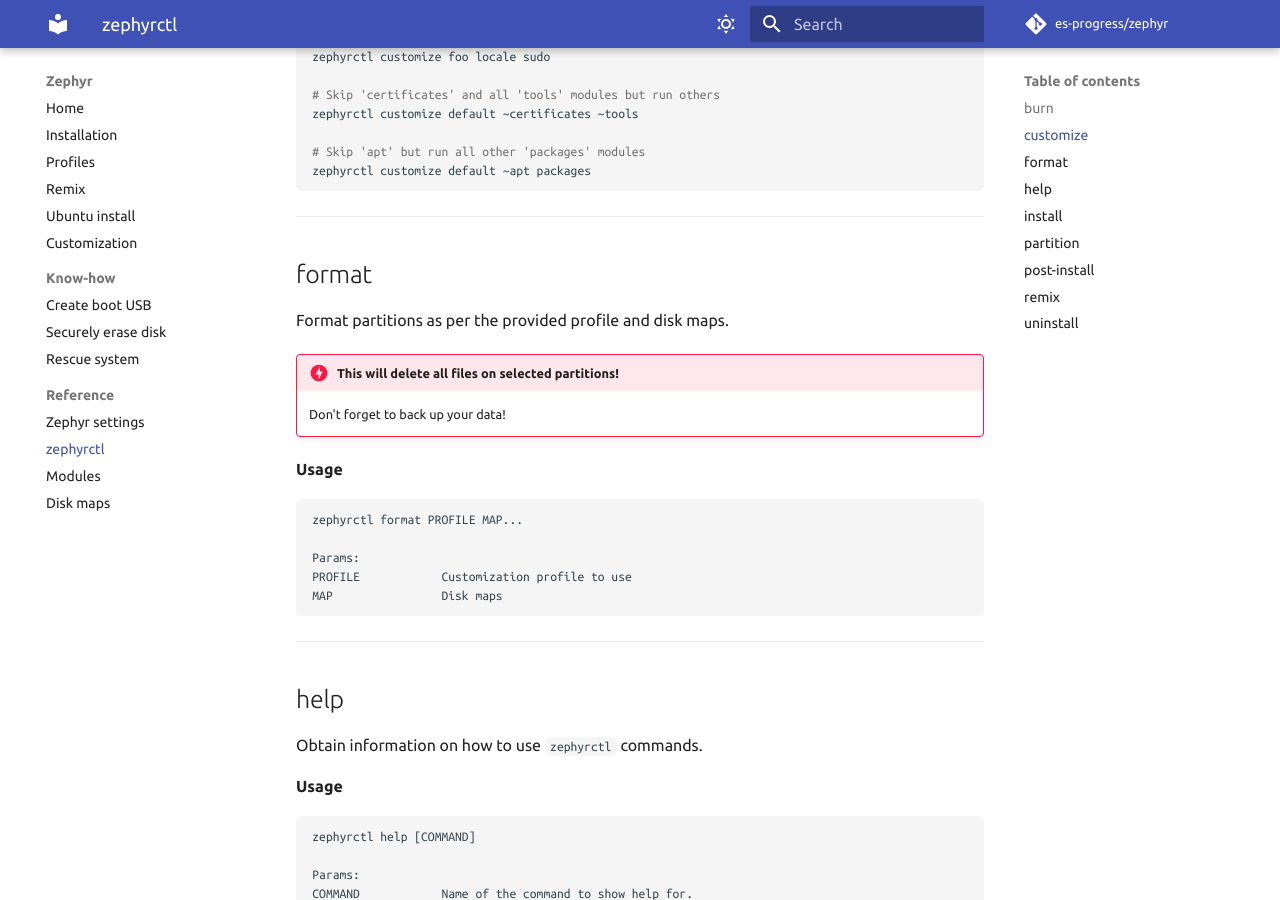
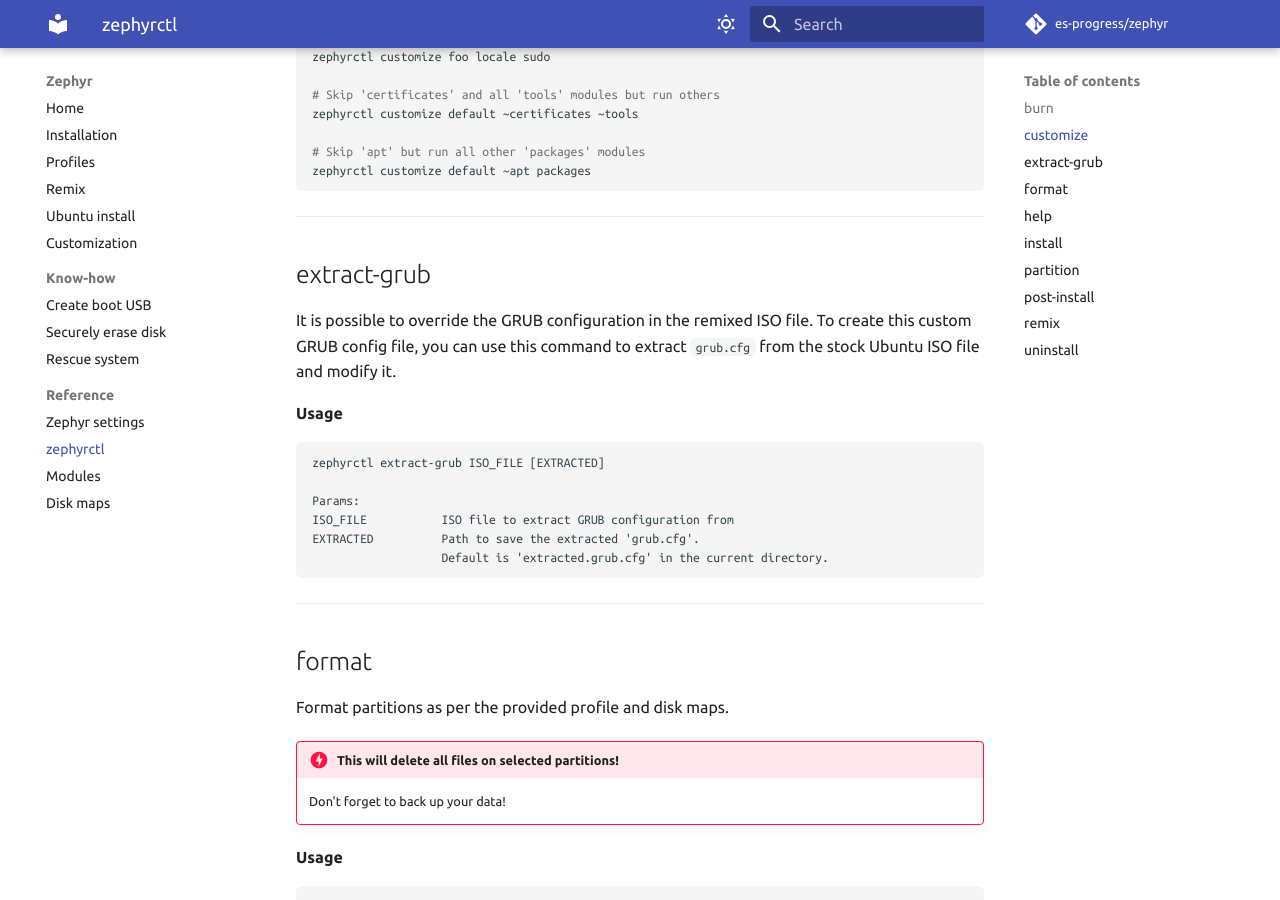
Before and after one commit to es-progress/zephyr, an MkDocs documentation site: the page built from docs/reference/zephyrctl.md, in a window 1280 px wide and 900 px high, scrolled down 1231 px. Built offline with MkDocs 1.6.1 and Material for MkDocs 9.7.7, drawn with Linux system fonts in a browser that asks for light colours; emoji names are drawn with the system emoji font; comment, search, counter and statistics services are not loaded.

Commit message:
zephyrctl/extract-grub

````diff
--- a/docs/reference/zephyrctl.md
+++ b/docs/reference/zephyrctl.md
@@ -61,6 +61,24 @@ zephyrctl customize default ~certificates ~tools
 
 # Skip 'apt' but run all other 'packages' modules
 zephyrctl customize default ~apt packages
+```
+
+---
+
+## extract-grub
+
+It is possible to override the GRUB configuration in the remixed ISO file.
+To create this custom GRUB config file, you can use this command to extract `grub.cfg` from the stock Ubuntu ISO file and modify it.
+
+**Usage**
+
+```
+zephyrctl extract-grub ISO_FILE [EXTRACTED]
+
+Params:
+ISO_FILE           ISO file to extract GRUB configuration from
+EXTRACTED          Path to save the extracted 'grub.cfg'.
+                   Default is 'extracted.grub.cfg' in the current directory.
 ```
 
 ---
````
Also changed, not shown: 3 other files.
